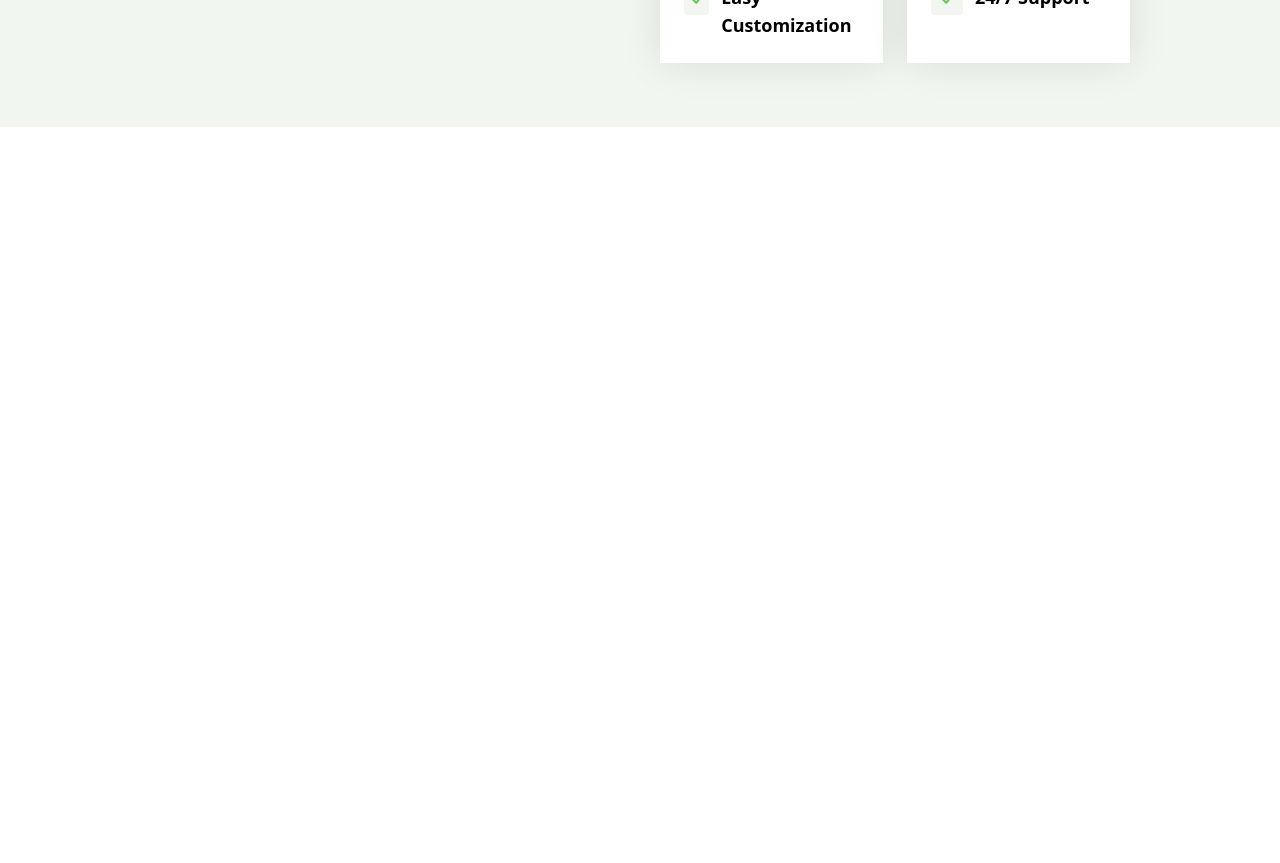
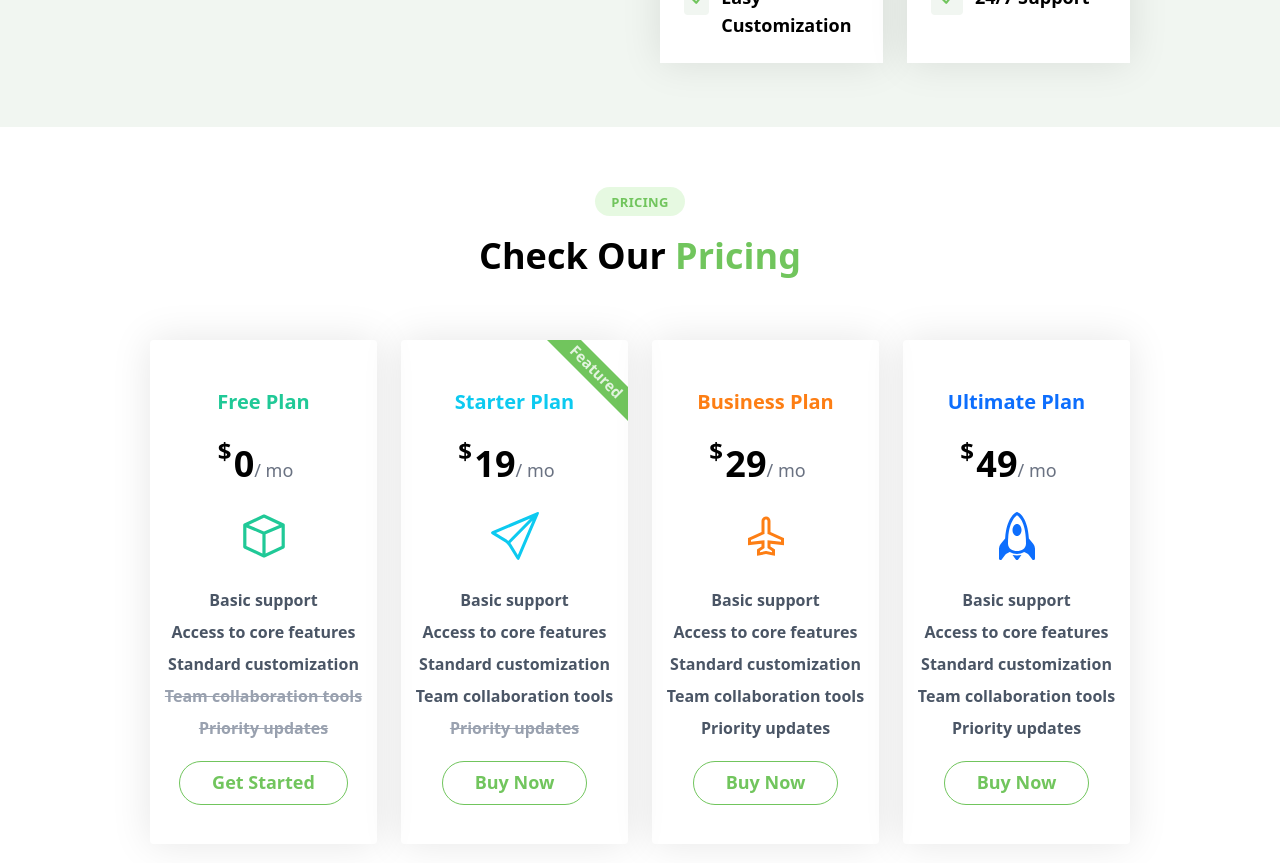
Before and after one commit to NN-Bayat/newProject, a React (Vite) app: page / in a window 1280 px wide. Shown: the part 3020-3883 px from the top of the page. Before the commit the page ends 3147 px from the top, so only its background shows below. Built offline with nearby package versions, Linux system fonts and the light colour scheme.

Commit message:
feat: Pricing Section

```diff
--- a/src/App.jsx
+++ b/src/App.jsx
@@ -4,6 +4,7 @@ import Navbar from "./sections/Navbar";
 import AboutSection from "./sections/AboutSection";
 import ServicesSection from "./sections/ServicesSection";
 import FeaturesSection from "./sections/FeaturesSection";
+import PricingSection from "./sections/PricingSection";
 
 const App = () => {
   return (
@@ -16,6 +17,7 @@ const App = () => {
         <AboutSection />
         <ServicesSection />
         <FeaturesSection />
+        <PricingSection />
       </main>
     </>
   );
--- a/src/constant/index.js
+++ b/src/constant/index.js
@@ -109,3 +109,67 @@ export const fchrCards = [
     title: "24/7 Support",
   },
 ];
+
+export const priceItems = [
+  {
+    title: "Free Plan",
+    price: 0,
+    features: [
+      "Basic support",
+      "Access to core features",
+      "Standard customization",
+      "Team collaboration tools",
+      "Priority updates",
+    ],
+    availableFeatures: [true, true, true, false, false],
+    buttonText: "Get Started",
+    highlighted: false,
+    color: "#20c997",
+  },
+  {
+    title: "Starter Plan",
+    price: 19,
+    features: [
+      "Basic support",
+      "Access to core features",
+      "Standard customization",
+      "Team collaboration tools",
+      "Priority updates",
+    ],
+    availableFeatures: [true, true, true, true, false],
+    buttonText: "Buy Now",
+    highlighted: true,
+    label: "Featured",
+    color: "#0dcaf0",
+  },
+  {
+    title: "Business Plan",
+    price: 29,
+    features: [
+      "Basic support",
+      "Access to core features",
+      "Standard customization",
+      "Team collaboration tools",
+      "Priority updates",
+    ],
+    availableFeatures: [true, true, true, true, true],
+    buttonText: "Buy Now",
+    highlighted: false,
+    color: "#fd7e14",
+  },
+  {
+    title: "Ultimate Plan",
+    price: 49,
+    features: [
+      "Basic support",
+      "Access to core features",
+      "Standard customization",
+      "Team collaboration tools",
+      "Priority updates",
+    ],
+    availableFeatures: [true, true, true, true, true],
+    buttonText: "Buy Now",
+    highlighted: false,
+    color: "#0d6efd",
+  },
+];
--- a/src/sections/FeaturesSection.jsx
+++ b/src/sections/FeaturesSection.jsx
@@ -6,7 +6,7 @@ const FeaturesSection = () => {
   return (
     <section
       id="features"
-      className="w-full h-full flex items-center justify-center bg-[#f1f6f1] py-10 scroll-mt-12"
+      className="w-full h-full flex items-center justify-center bg-[#f1f6f1] py-10 scroll-mt-22"
     >
       <div className="px-3 sm:px-[10%] lg:px-[10%] xl:px-[150px] w-full">
         <div>
--- /dev/null
+++ b/src/sections/PricingSection.jsx
@@ -0,0 +1,88 @@
+import SectionHeader from "../components/SectionHeader";
+import { BsRocket } from "react-icons/bs";
+import { SlPaperPlane } from "react-icons/sl";
+import { LiaPlaneSolid } from "react-icons/lia";
+import { RxCube } from "react-icons/rx";
+import { priceItems } from "../constant";
+
+const priceIcon = [
+  { icon: <RxCube /> },
+  { icon: <SlPaperPlane /> },
+  { icon: <LiaPlaneSolid /> },
+  { icon: <BsRocket /> },
+];
+
+const PricingSection = () => {
+  return (
+    <section
+      id="pricing"
+      className="w-full h-full flex items-center justify-center bg-white pt-15 scroll-mt-18"
+    >
+      <div className="px-3 sm:px-[10%] lg:px-[10%] xl:px-[150px] w-full">
+        <div>
+          <SectionHeader title={"Pricing"} subTitle={"Check Our Pricing"} />
+        </div>
+        <div>
+          <div className="grid xl:grid-cols-4 sm:grid-cols-2 px-[8%] sm:px-0 gap-6 py-16">
+            {priceItems.map((item, index) => (
+              <div
+                key={index}
+                className="boxShadow relative overflow-hidden flex items-center justify-center flex-col gap-7 py-12 rounded hover:scale-110 transition-all duration-300"
+              >
+                <h4 className="text-xl font-bold" style={{ color: item.color }}>
+                  {item.title}
+                </h4>
+                <div>
+                  <span className="relative text-center text-4xl font-semibold">
+                    <span className="font-semibold text-2xl absolute -top-1 -left-4">
+                      $
+                    </span>
+                    {item.price}
+                  </span>
+                  <span className="text-gray-500 text-lg">/ mo</span>
+                </div>
+                <div
+                  className="text-5xl"
+                  style={{ color: item.color }}
+                  aria-label={`Select the ${item.title}`}
+                >
+                  {priceIcon[index].icon}
+                </div>
+                <ul className="flex flex-col text-center gap-2 font-semibold text-gray-600">
+                  {item.features.map((featItem, i) => (
+                    <li
+                      key={i}
+                      className={
+                        item.availableFeatures[i]
+                          ? ""
+                          : "text-gray-400 line-through"
+                      }
+                    >
+                      {featItem}
+                    </li>
+                  ))}
+                </ul>
+                <button>
+                  <a
+                    className="border border-[#71c55d] rounded-full pt-2 pb-2.5 px-8 text-[#71c55d] font-semibold text-lg"
+                    href="/"
+                  >
+                    {item.buttonText}
+                  </a>
+                </button>
+
+                {item.highlighted && (
+                  <div className="capitalize absolute top-5 -right-10 rotate-45 h-6 w-36 text-[15px] font-semibold bg-[#71c55d] text-white/80 flex justify-center">
+                    featured
+                  </div>
+                )}
+              </div>
+            ))}
+          </div>
+        </div>
+      </div>
+    </section>
+  );
+};
+
+export default PricingSection;
```
